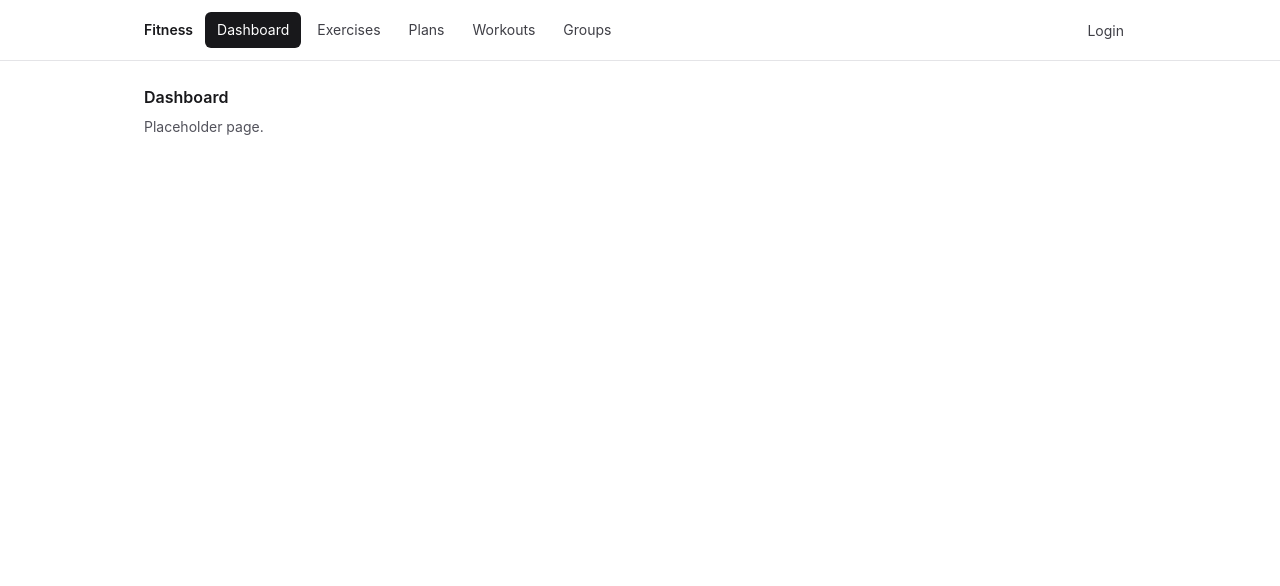
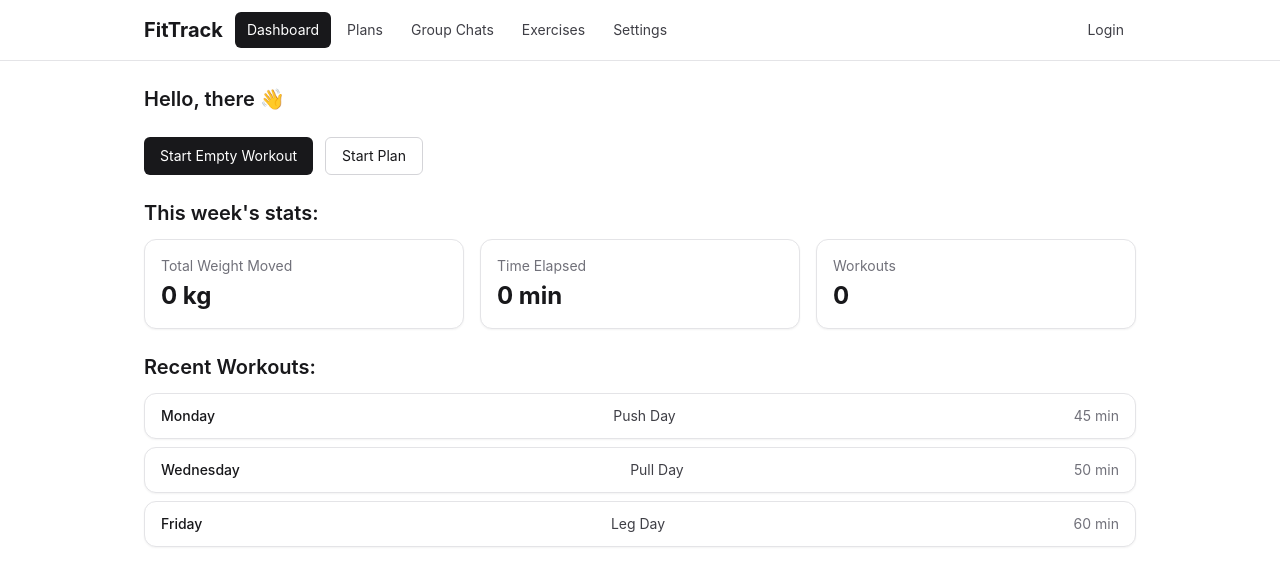
Before and after one commit to cmlr4136/final-project-, a React (Vite) app in the folder web/: page /dashboard in a window 1280 px wide. Shown: the top 586 px of the page. Built offline with nearby package versions, Linux system fonts and the light colour scheme.

Commit message:
Implemented home  page design, started on the settings page and minor design fixes

```diff
--- a/web/src/App.tsx
+++ b/web/src/App.tsx
@@ -1,17 +1,12 @@
-/*
- * 这个文件做什么：前端路由入口，定义页面路径与布局。
- * What this file is for: frontend routing entry, defines routes and layout.
- */
-
 import { BrowserRouter as Router, Routes, Route, Navigate } from "react-router-dom";
 import AppShell from "@/components/AppShell";
 import Dashboard from "@/pages/Dashboard";
-import Exercises from "@/pages/Exercises";
+import Exercises from "@/pages/Excercises";
 import Groups from "@/pages/Groups";
 import Login from "@/pages/auth/Login";
 import Plans from "@/pages/Plans";
 import Register from "@/pages/auth/Register";
-import Workouts from "@/pages/Workouts";
+import Settings from "@/pages/Settings";
 
 export default function App() {
   return (
@@ -24,11 +19,10 @@ export default function App() {
 
         <Route element={<AppShell />}>
           <Route path="/dashboard" element={<Dashboard />} />
-          <Route path="/exercises" element={<Exercises />} />
           <Route path="/plans" element={<Plans />} />
-          <Route path="/workouts" element={<Workouts />} />
           <Route path="/groups" element={<Groups />} />
-        </Route>
+          <Route path="/excersises" element={<Exercises />} />
+          <Route path="/settings" element={<Settings />} />        </Route>
 
         <Route path="*" element={<div className="p-6 text-sm text-zinc-600">404 Not Found</div>} />
       </Routes>
--- a/web/src/components/AppShell.tsx
+++ b/web/src/components/AppShell.tsx
@@ -3,14 +3,15 @@
  * What this file is for: a minimal app shell (top nav + content area).
  */
 
-import { NavLink, Outlet } from "react-router-dom";
+import { NavLink, Outlet, useNavigate } from "react-router-dom";
+import { useAuthStore } from "@/stores/authStore";
 
 const navItems = [
   { to: "/dashboard", label: "Dashboard" },
-  { to: "/exercises", label: "Exercises" },
   { to: "/plans", label: "Plans" },
-  { to: "/workouts", label: "Workouts" },
-  { to: "/groups", label: "Groups" },
+  { to: "/groups", label: "Group Chats" },
+  { to: "/excersises", label: "Exercises" },
+  { to: "/settings", label: "Settings" },
 ];
 
 function NavItem(props: { to: string; label: string }) {
@@ -30,23 +31,40 @@ function NavItem(props: { to: string; label: string }) {
 }
 
 export default function AppShell() {
+  const user = useAuthStore((s) => s.user);
+  const clear = useAuthStore((s) => s.clear);
+  const navigate = useNavigate();
+
   return (
     <div className="min-h-dvh bg-white">
       <header className="border-b border-zinc-200">
         <div className="mx-auto flex max-w-5xl items-center gap-3 px-4 py-3">
-          <div className="text-sm font-semibold text-zinc-900">Fitness</div>
+          <div className="text-xl font-bold text-zinc-900">FitTrack</div>
           <nav className="flex flex-wrap gap-1">
             {navItems.map((it) => (
               <NavItem key={it.to} to={it.to} label={it.label} />
             ))}
           </nav>
-          <div className="ml-auto">
+
+          <div className="ml-auto flex items-center gap-3">
+            {user ? (
+              <>
+                <span className="text-sm text-zinc-700">{user.displayName}</span>
+                <button
+                  onClick={() => { clear(); navigate("/auth/login"); }}
+                  className="rounded-md px-3 py-2 text-sm text-zinc-700 hover:bg-zinc-100"
+                >
+                  Logout
+                </button>
+              </>
+            ) : (
               <NavLink
                 to="/auth/login"
                 className="rounded-md px-3 py-2 text-sm text-zinc-700 hover:bg-zinc-100"
               >
                 Login
               </NavLink>
+            )}
           </div>
         </div>
       </header>
--- a/web/src/pages/Dashboard.tsx
+++ b/web/src/pages/Dashboard.tsx
@@ -1,13 +1,73 @@
-/*
- * 这个文件做什么：仪表盘页面占位。
- * What this file is for: dashboard page placeholder.
- */
+//Used for home page
+
+import { useAuthStore } from "@/stores/authStore";
+import { useNavigate } from "react-router-dom";
+
 
 export default function Dashboard() {
+  const user = useAuthStore((s) => s.user);
+  const navigate = useNavigate();
+
   return (
-    <section className="space-y-2">
-      <h1 className="text-base font-semibold text-zinc-900">Dashboard</h1>
-      <p className="text-sm text-zinc-600">Placeholder page.</p>
+    <section className="space-y-6">
+      <h1 className="text-xl font-semibold text-zinc-900">
+        Hello, {user?.displayName ?? "there"} 👋
+      </h1>
+
+      <div className="flex gap-3">
+        <button
+          onClick={() => navigate("/workouts")}
+          className="rounded-md bg-zinc-900 px-4 py-2 text-sm text-white hover:bg-zinc-700"
+        >
+          Start Empty Workout
+        </button>
+
+        <button
+          onClick={() => navigate("/plans")}
+          className="rounded-md border border-zinc-300 px-4 py-2 text-sm text-zinc-900 hover:bg-zinc-100"
+        >
+          Start Plan
+        </button>
+      </div>
+
+      <div>
+        <h2 className="text-xl font-semibold text-zinc-900 mb-3">This week's stats:</h2>
+        <div className="grid grid-cols-3 gap-4">
+          <div className="rounded-xl border border-zinc-200 bg-white p-4 shadow-sm space-y-1">
+            <p className="text-sm text-zinc-500">Total Weight Moved</p>
+            <p className="text-2xl font-bold text-zinc-900">0 kg</p>
+          </div>
+          <div className="rounded-xl border border-zinc-200 bg-white p-4 shadow-sm space-y-1">
+            <p className="text-sm text-zinc-500">Time Elapsed</p>
+            <p className="text-2xl font-bold text-zinc-900">0 min</p>
+          </div>
+          <div className="rounded-xl border border-zinc-200 bg-white p-4 shadow-sm space-y-1">
+            <p className="text-sm text-zinc-500">Workouts</p>
+            <p className="text-2xl font-bold text-zinc-900">0</p>
+          </div>
+        </div>
+      </div>
+
+      <div>
+        <h2 className="text-xl font-semibold text-zinc-900 mb-3">Recent Workouts:</h2>
+        <div className="space-y-2">
+          {[
+            { day: "Monday", title: "Push Day", time: "45 min" },
+            { day: "Wednesday", title: "Pull Day", time: "50 min" },
+            { day: "Friday", title: "Leg Day", time: "60 min" },
+          ].map((workout) => (
+            <div
+              key={workout.day}
+              className="flex items-center justify-between rounded-xl border border-zinc-200 bg-white px-4 py-3 shadow-sm"
+            >
+              <p className="text-sm font-medium text-zinc-900">{workout.day}</p>
+              <p className="text-sm text-zinc-700">{workout.title}</p>
+              <p className="text-sm text-zinc-500">{workout.time}</p>
+            </div>
+          ))}
+        </div>
+      </div>
+
     </section>
   );
 }
--- a/web/src/pages/Exercises.tsx
+++ b/web/src/pages/Excercises.tsx
@@ -1,7 +1,4 @@
-/*
- * 这个文件做什么：动作库页面占位。
- * What this file is for: exercises page placeholder.
- */
+//Page that displays list of excersizes
 
 export default function Exercises() {
   return (
--- a/web/src/pages/Groups.tsx
+++ b/web/src/pages/Groups.tsx
@@ -1,7 +1,5 @@
-/*
- * 这个文件做什么：训练群组页面占位。
- * What this file is for: groups page placeholder.
- */
+//Used for groupchats page
+
 
 export default function Groups() {
   return (
--- a/web/src/pages/Home.tsx
+++ /dev/null
@@ -1,8 +0,0 @@
-/*
- * 这个文件做什么：预留首页占位（当前不使用，根路由会跳转到 /dashboard）。
- * What this file is for: placeholder home page (currently unused; '/' redirects to /dashboard).
- */
-
-export default function Home() {
-  return <div className="p-6 text-sm text-zinc-600">Home (unused)</div>;
-}
--- a/web/src/pages/Plans.tsx
+++ b/web/src/pages/Plans.tsx
@@ -1,7 +1,4 @@
-/*
- * 这个文件做什么：训练计划页面占位。
- * What this file is for: plans page placeholder.
- */
+//Used for page with workouts created from Start Plan
 
 export default function Plans() {
   return (
--- /dev/null
+++ b/web/src/pages/Settings.tsx
@@ -0,0 +1,30 @@
+import { useAuthStore } from "@/stores/authStore";
+
+export default function Settings() {
+  const user = useAuthStore((s) => s.user);
+
+  return (
+    <section className="space-y-6">
+      <h1 className="text-xl font-semibold text-zinc-900">Settings</h1>
+
+      <div className="rounded-xl border border-zinc-200 bg-white p-6 shadow-sm space-y-4 max-w-md">
+        <div className="space-y-1">
+          <p className="text-sm text-zinc-500">Display Name</p>
+          <p className="text-sm font-medium text-zinc-900">{user?.displayName ?? "—"}</p>
+        </div>
+
+        <div className="space-y-1">
+          <p className="text-sm text-zinc-500">Email</p>
+          <p className="text-sm font-medium text-zinc-900">{user?.email ?? "—"}</p>
+        </div>
+
+        <div className="space-y-1">
+          <p className="text-sm text-zinc-500">Join Date</p>
+          <p className="text-sm font-medium text-zinc-900">
+            {user?.createdAt ? new Date(user.createdAt).toLocaleDateString() : "—"}
+          </p>
+        </div>
+      </div>
+    </section>
+  );
+}
--- a/web/src/pages/Workouts.tsx
+++ /dev/null
@@ -1,13 +0,0 @@
-/*
- * 这个文件做什么：训练记录页面占位。
- * What this file is for: workouts page placeholder.
- */
-
-export default function Workouts() {
-  return (
-    <section className="space-y-2">
-      <h1 className="text-base font-semibold text-zinc-900">Workouts</h1>
-      <p className="text-sm text-zinc-600">Placeholder page. Later: start session and log sets.</p>
-    </section>
-  );
-}
```
Also changed, not shown: 2 other files (tests, documents, lock files or other folders). Lines whose indentation alone changed are shown as unchanged.
